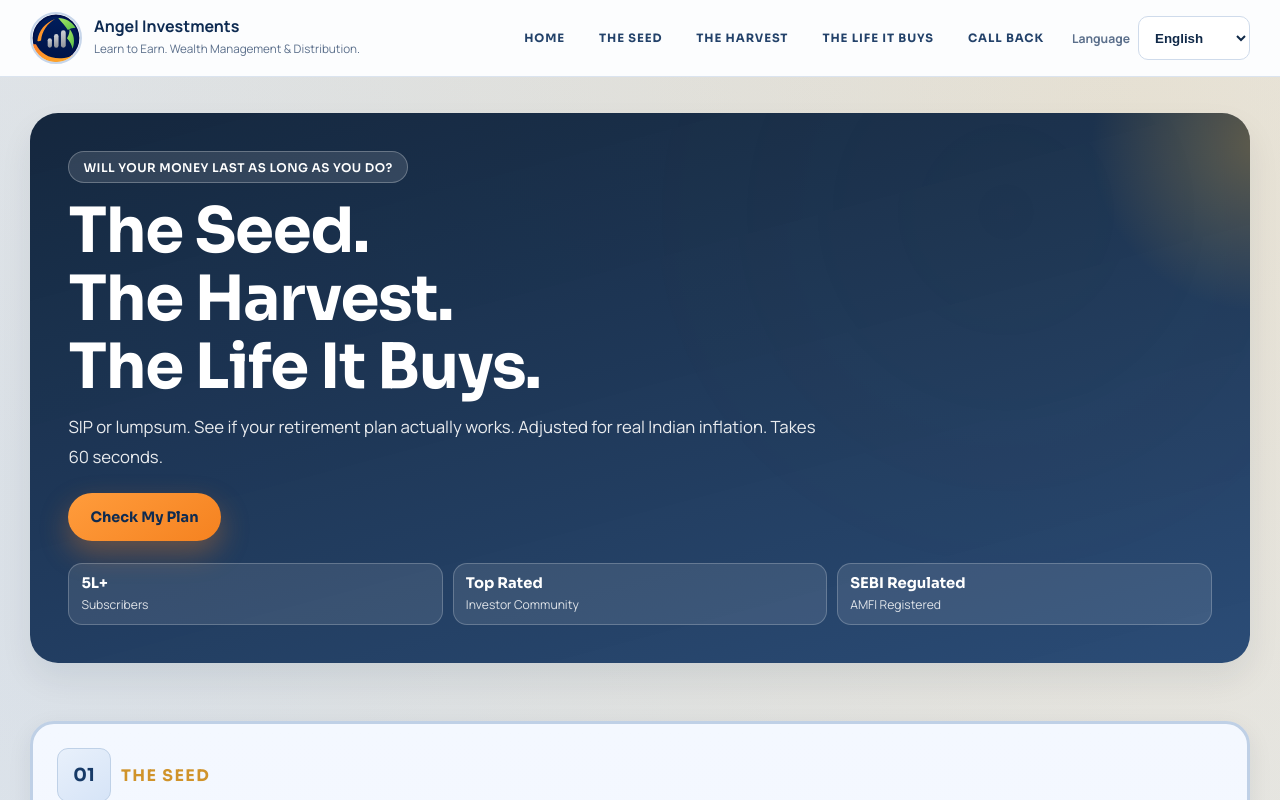
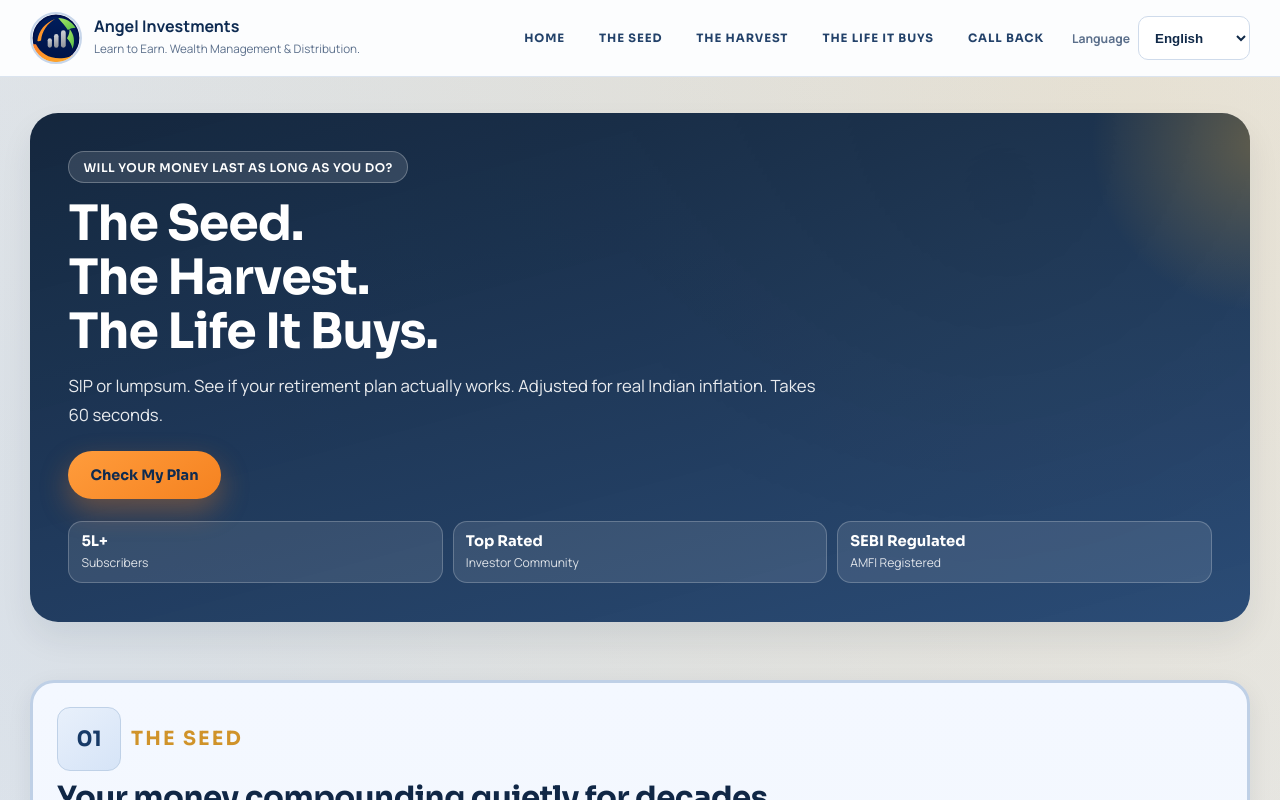
Before and after one commit to sagar-p-mtr/Angel-Investments, a React (Vite) app: page / in a window 1280 px wide. Shown: the top 800 px of the page. Built offline with nearby package versions, Linux system fonts and the light colour scheme.

Commit message:
Adjust section keyword emphasis and reduce full heading sizes

```diff
--- a/src/styles.css
+++ b/src/styles.css
@@ -211,7 +211,7 @@ a {
   gap: 4px;
   font-family: "Sora", sans-serif;
   line-height: 1.02;
-  font-size: clamp(2.1rem, 5.2vw, 3.9rem);
+  font-size: clamp(1.75rem, 4.2vw, 3.05rem);
   letter-spacing: -0.02em;
 }
 
@@ -342,14 +342,14 @@ a {
 }
 
 .section-number {
-  width: 54px;
-  height: 54px;
-  border-radius: 11px;
+  width: 64px;
+  height: 64px;
+  border-radius: 13px;
   display: grid;
   place-items: center;
   font-family: "Sora", sans-serif;
   font-weight: 700;
-  font-size: 1.12rem;
+  font-size: 1.32rem;
   color: #173a67;
   background: linear-gradient(145deg, #e8f0fb, #d6e4f7);
   border: 1px solid #bfd1e7;
@@ -359,9 +359,9 @@ a {
   margin: 0;
   color: #d0932a;
   font-family: "Sora", sans-serif;
-  font-size: 1rem;
+  font-size: 1.22rem;
   font-weight: 700;
-  letter-spacing: 0.09em;
+  letter-spacing: 0.11em;
   text-transform: uppercase;
 }
 
@@ -369,7 +369,7 @@ a {
   margin: 0;
   color: #102746;
   font-family: "Sora", sans-serif;
-  font-size: clamp(2rem, 3.6vw, 3.3rem);
+  font-size: clamp(1.42rem, 2.4vw, 2.08rem);
   line-height: 1.12;
   letter-spacing: -0.015em;
 }
```
Also changed, not shown: 1 other file (tests, documents, lock files or other folders).
